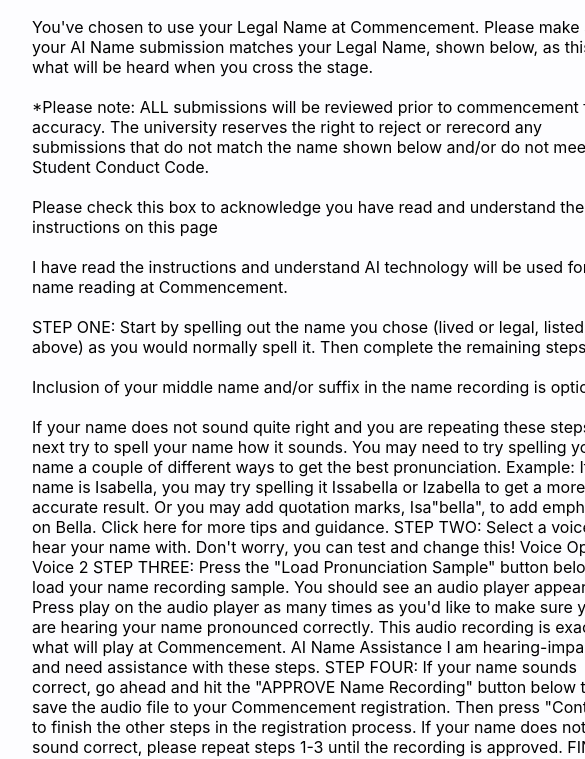
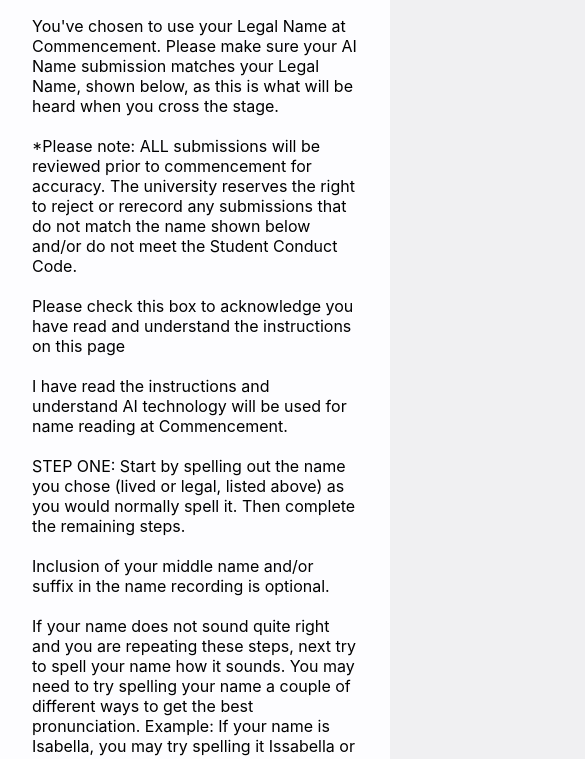
Before and after one commit to NolanChai/Commit-Challenge-2024, a website: page ucsd-tts.html in a window 390 px wide. Shown: the part 234-993 px from the top of the page, 585 px wide, since content can reach past the window. Drawn offline with Linux system fonts and the light colour scheme.

Commit message:
fix mobile for ucsd tts

```diff
--- a/ucsd-tts.html
+++ b/ucsd-tts.html
@@ -33,7 +33,7 @@
         text-decoration: none;
     }
     @media (max-width: 700px) {
-        div {
+        main {
             margin: 0 auto;
             width: auto;
         }
```
